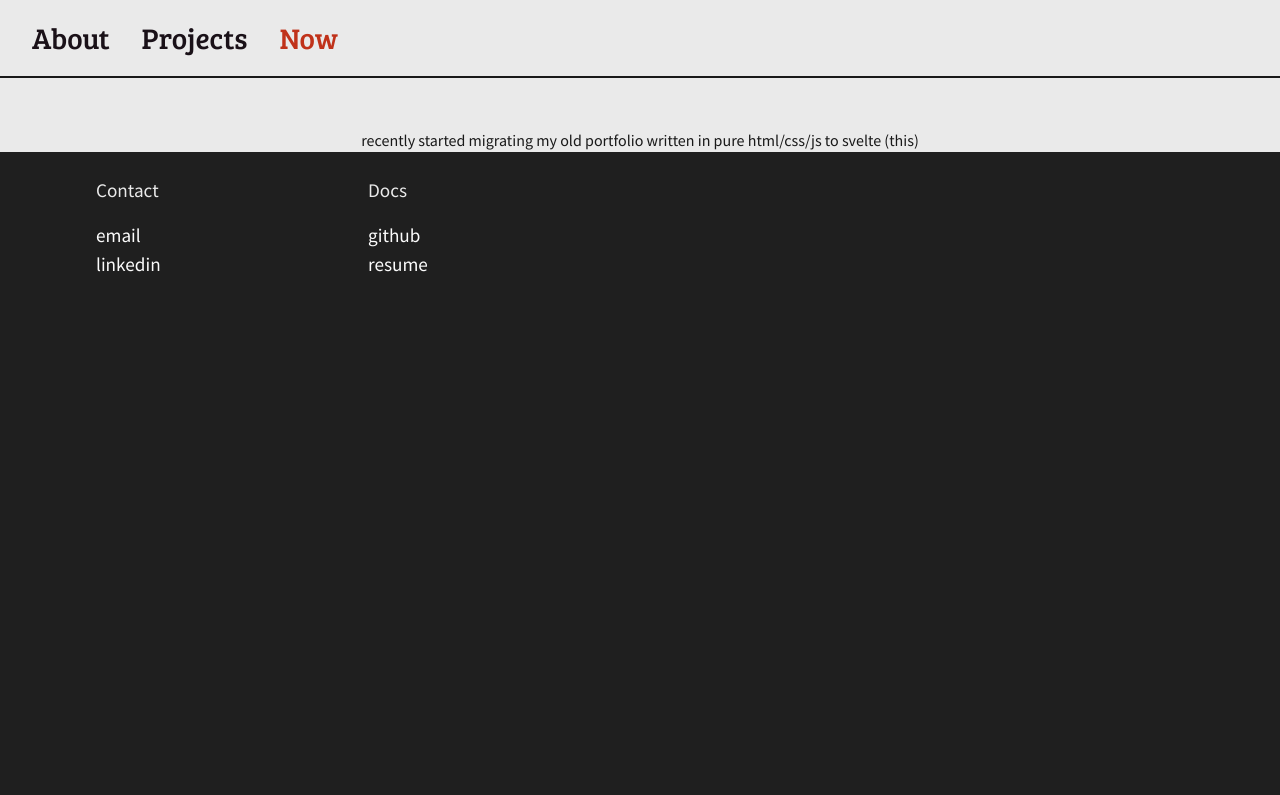
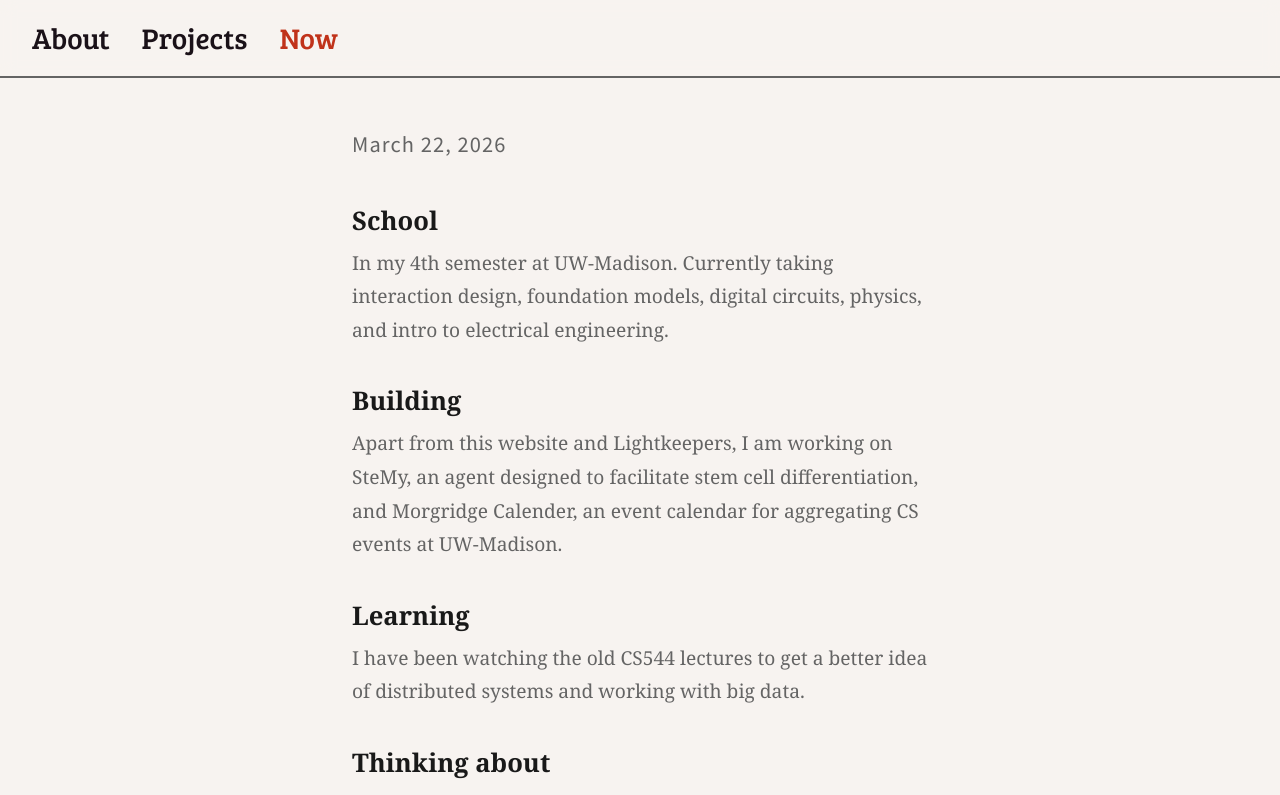
Before and after one commit to woopxwoop/portfolio, a SvelteKit app: page /now in a window 1280 px wide. Shown: the top 795 px of the page. Built offline with nearby package versions, Linux system fonts and the light colour scheme.

Commit message:
now page

```diff
--- /dev/null
+++ b/src/lib/data/now.ts
@@ -0,0 +1,31 @@
+type NowEntry = {
+	date: string; // ISO, used as the archive label
+	sections: { heading: string; body: string }[];
+};
+
+export const nowEntries: NowEntry[] = [
+	{
+		date: '2026-03-22',
+		sections: [
+			{
+				heading: 'School',
+				body: 'In my 4th semester at UW-Madison. Currently taking interaction design, foundation models, digital circuits, physics, and intro to electrical engineering.'
+			},
+			{
+				heading: 'Building',
+				body: 'Apart from this website and Lightkeepers, I am working on SteMy, an agent designed to facilitate stem cell differentiation, and Morgridge Calender, an event calendar for aggregating CS events at UW-Madison.'
+			},
+			{
+				heading: 'Learning',
+				body: 'I have been watching the old CS544 lectures to get a better idea of distributed systems and working with big data.'
+			},
+			{
+				heading: 'Thinking about',
+				body: 'Summer internship applications. Might pick up a book on system design too.'
+			}
+		]
+	}
+];
+
+export const current = nowEntries[0];
+export const archive = nowEntries.slice(1);
--- a/src/lib/data/projects.ts
+++ b/src/lib/data/projects.ts
@@ -18,7 +18,7 @@ export const projects: Project[] = [
 		flavor:
 			"Gives personalized team and character suggestions to users based on team usage rate data and the user's owned roster.",
 		types: ['Svelte', 'FastAPI', 'Postgres'],
-		image: 'https://lightkeepers.vercel.app/flins.png',
+		image: 'https://lightkeepers.vercel.app/thumbnail.png',
 		links: [
 			{ link: 'https://lightkeepers.vercel.app', icon: 'weblink' },
 			{ link: 'https://github.com/woopxwoop/lightkeepers', icon: 'github' }
--- a/src/routes/+layout.svelte
+++ b/src/routes/+layout.svelte
@@ -77,7 +77,7 @@
 
 	{@render children()}
 
-	<footer class="invert-theme flex w-full justify-center">
+	<footer class="flex w-full justify-center border-t-2 border-(--darker-color)">
 		<div class="grid w-[90%] grid-cols-12 px-8 py-6">
 			{#each footerSections as section (section.sectionTitle)}
 				<div class="col-span-3 flex flex-col">
@@ -85,7 +85,7 @@
 					{#each section.sectionItems as item (item.link)}
 						{#if item.link}
 							<a
-								class="p-text lighter-color footer-link"
+								class="p-text footer-link intermediate-color"
 								href={item.link}
 								rel="external"
 								target="_blank"
@@ -93,7 +93,7 @@
 								{item.text}
 							</a>
 						{:else}
-							<div class="p-text lighter-color">{item.text}</div>
+							<div class="p-text">{item.text}</div>
 						{/if}
 					{/each}
 				</div>
@@ -103,6 +103,11 @@
 </div>
 
 <style>
+	footer {
+		background: #f7f3f0;
+		color: var(--darker-color);
+	}
+
 	.site-nav {
 		border-bottom: 2px solid;
 		transition:
--- a/src/routes/now/+page.svelte
+++ b/src/routes/now/+page.svelte
@@ -1,3 +1,90 @@
-<div class="pt-32">
-	recently started migrating my old portfolio written in pure html/css/js to svelte (this)
+<script lang="ts">
+	import { onMount } from 'svelte';
+	import { navTheme } from '$lib/stores/theme';
+	import { current, archive } from '$lib/data/now';
+
+	onMount(() => {
+		navTheme.set({
+			bg: 'rgba(247, 243, 240, 0.88)',
+			fg: '#1a1118',
+			border: '#646464',
+			accent: '#c0321a'
+		});
+	});
+
+	const formatted = (iso: string) => {
+		const [y, m, d] = iso.split('-').map(Number);
+		return new Intl.DateTimeFormat('en-US', {
+			month: 'long',
+			day: 'numeric',
+			year: 'numeric'
+		}).format(new Date(y, m - 1, d));
+	};
+</script>
+
+<div class="main-container flex w-full">
+	<main>
+		<time datetime={current.date}>{formatted(current.date)}</time>
+
+		{#each current.sections as { heading, body } (heading)}
+			<h2>{heading}</h2>
+			<p>{body}</p>
+		{/each}
+
+		{#if archive.length > 0}
+			<h1>Archive</h1>
+			<ul>
+				{#each archive as entry (entry.date)}
+					<li>{formatted(entry.date)}</li>
+				{/each}
+			</ul>
+		{/if}
+	</main>
 </div>
+
+<style>
+	.main-container {
+		background: #f7f3f0;
+	}
+	main {
+		max-width: 640px;
+		margin: 0 auto;
+		padding: 8rem 2rem 6rem;
+		font-family: Georgia, 'Times New Roman', serif;
+	}
+
+	time {
+		display: block;
+		font-family: 'Source Sans Pro', sans-serif;
+		font-size: 1.4rem;
+		letter-spacing: 0.05em;
+		color: var(--intermediate-color);
+		margin-bottom: 2.5rem;
+	}
+
+	h2 {
+		font-family: Georgia, 'Times New Roman', serif;
+		font-size: 1.6rem;
+		font-weight: bold;
+		margin: 2.25rem 0 0.35rem;
+	}
+
+	p {
+		font-size: 1.2rem;
+		color: var(--intermediate-color);
+		line-height: 1.75;
+		margin: 0;
+	}
+
+	ul {
+		padding-left: 1.1rem;
+		margin: 0;
+	}
+
+	li {
+		font-family: 'Source Sans Pro', sans-serif;
+		font-size: 1rem;
+		color: var(--intermediate-color);
+		line-height: 2;
+	}
+</style>
```
